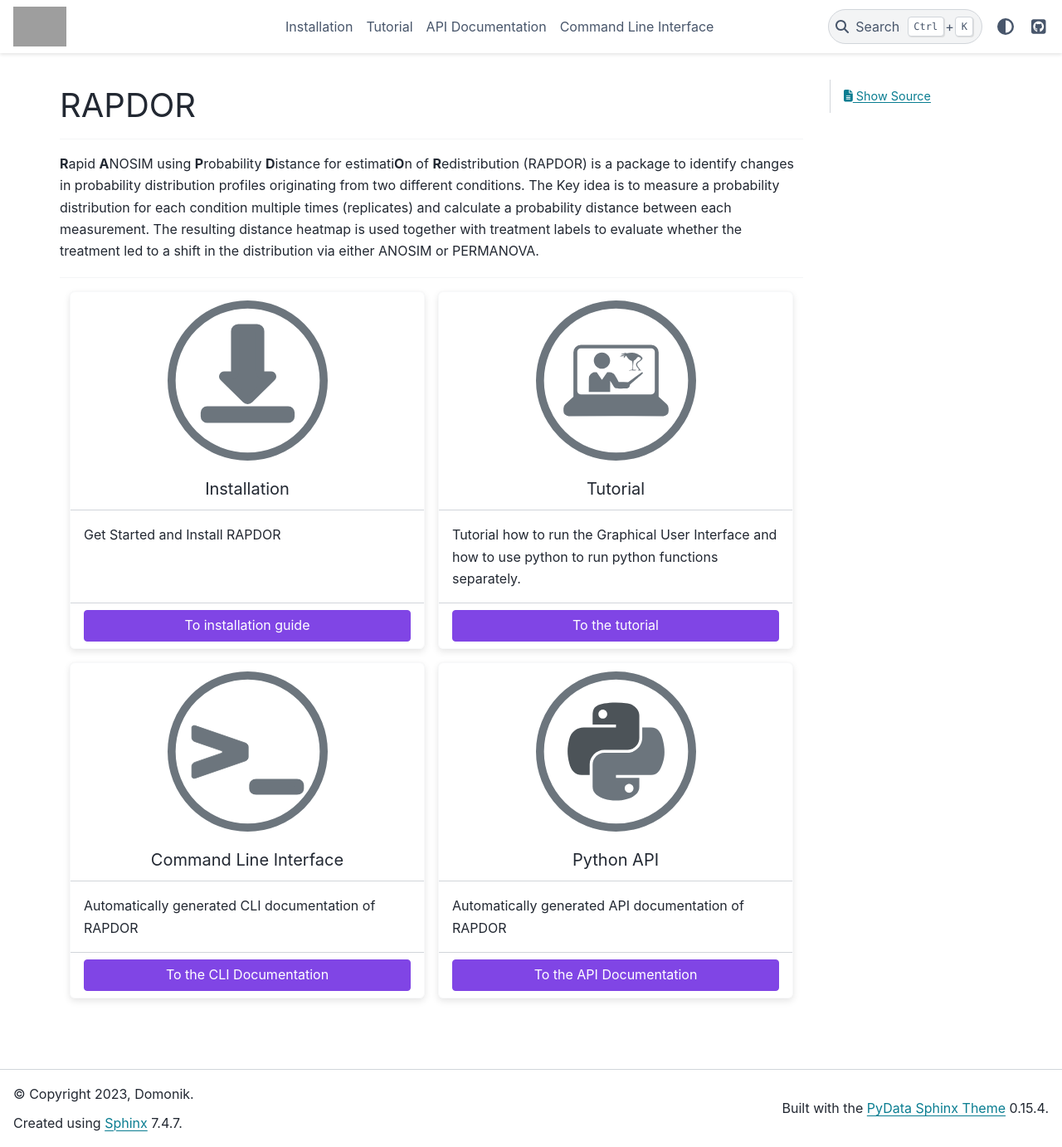
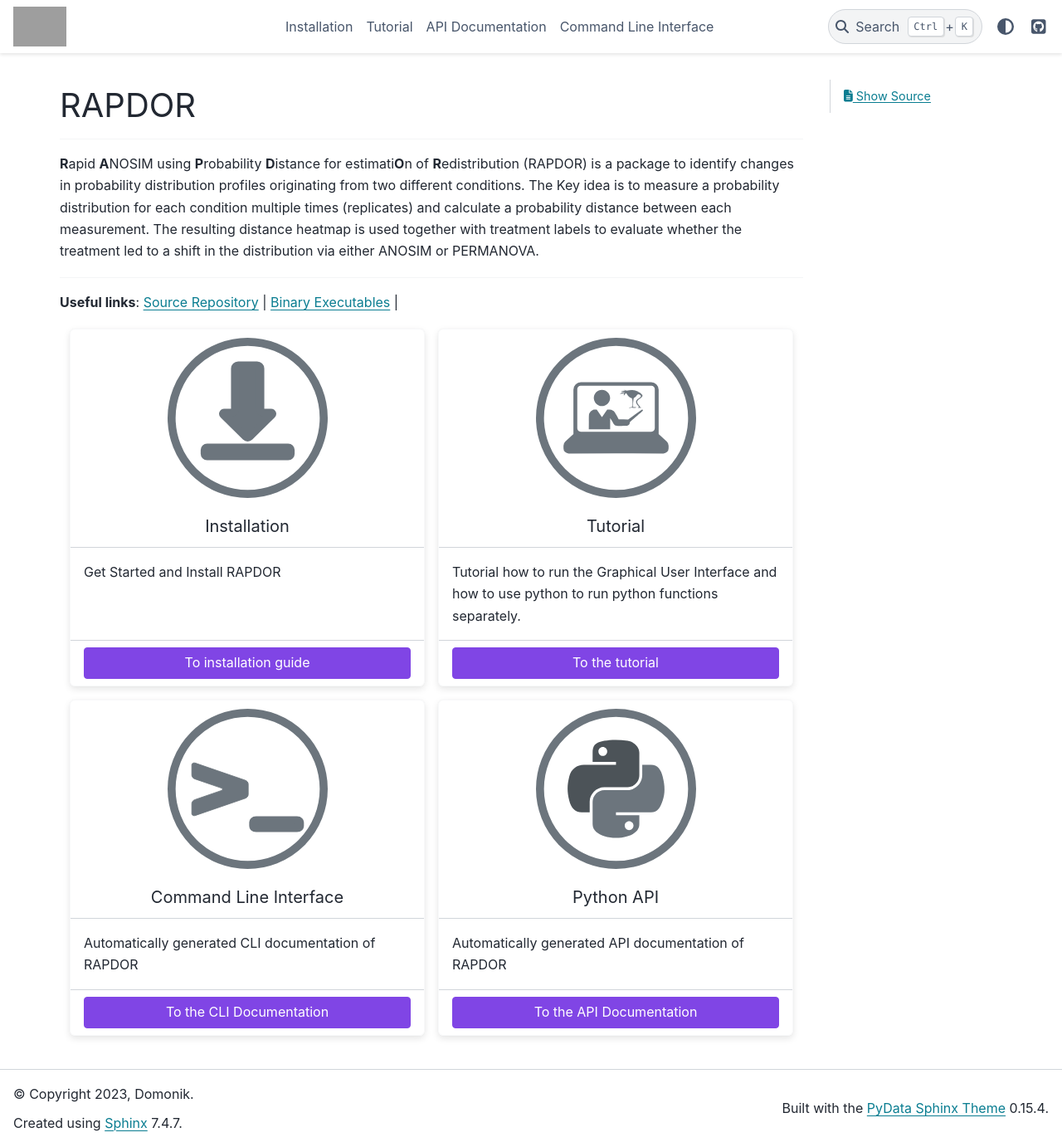
Before and after one commit to domonik/RAPDOR, a Sphinx documentation site: the page built from docs/source/index.rst, in a window 1280 px wide and 1382 px high. Shown: the whole window at 83% size. Built offline with Sphinx 7.4.7 and the PyData theme 0.15.4, drawn with Linux system fonts in a browser that asks for light colours; grey boxes are pictures that could not be loaded.

Commit message:
adds link to github on index page

```diff
--- a/docs/source/api_doc.rst
+++ b/docs/source/api_doc.rst
@@ -1,6 +1,9 @@
 API Documentation
 #################
 
+Below is the API documentation generated via autosummary. The most important functions for analysis can be found in the
+documentation of the :class:`RAPDOR.datastructures.RAPDORData` class.
+Functions to generate different plotly plots are in the :mod:`RAPDOR.plots` module.
 
 .. autosummary::
    :toctree: _autosummary
--- a/docs/source/index.rst
+++ b/docs/source/index.rst
@@ -21,6 +21,10 @@ measurement. The resulting distance heatmap is used together with treatment labe
 PERMANOVA.
 
 --------------------------------------
+
+**Useful links**:
+`Source Repository <https://github.com/domonik/RAPDOR>`__ |
+`Binary Executables <https://github.com/domonik/RAPDOR/releases>`__ |
 
 
 .. grid:: 1 1 2 2
```
